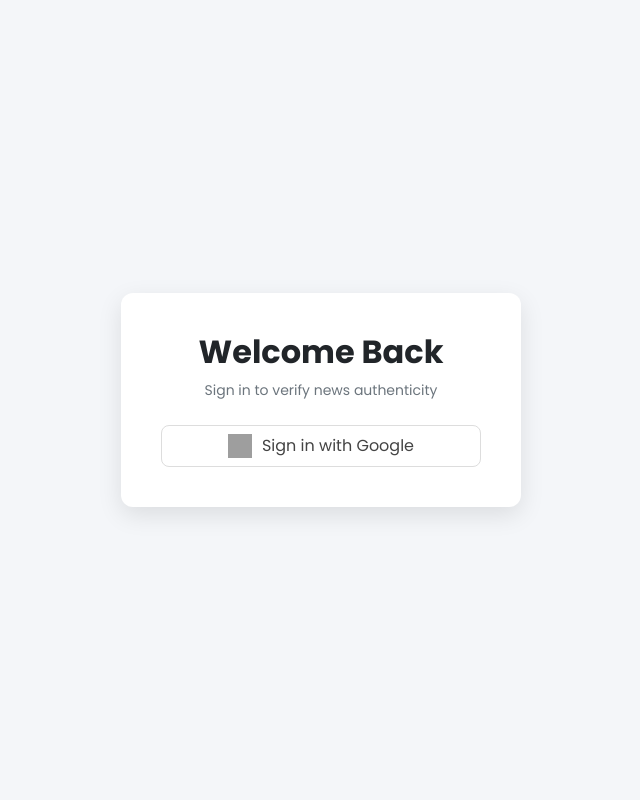
After one commit to TheSangamX/fake-news-major-project, a Flask app: page /login in a window 1280 px wide. The commit adds this page. Shown: the whole page, without its empty margins (319-959 px from the left). Run offline with Flask 3, Linux system fonts and the light colour scheme; parts of the project's set-up code (start-up, migrations or seed data) failed here and were passed over; some libraries are stand-ins or nearby versions; grey boxes are pictures that could not be loaded.

Commit message:
Add Supabase Google Authentication

```diff
--- a/app.py
+++ b/app.py
@@ -14,7 +14,7 @@ model = pickle.load(open('model2.pkl', 'rb'))
 gc.collect()
 tfidfvect = pickle.load(open('tfidfvect2.pkl', 'rb'))
 gc.collect()
-# Monkey-patch variables for sklearn 1.8 compatibility for models saved in older versions
+
 try:
     tfidfvect._tfidf.idf_ = tfidfvect._tfidf._idf_diag.diagonal()
     tfidfvect._tfidf._n_features_out = len(tfidfvect.vocabulary_)
@@ -26,6 +26,10 @@ except Exception:
 @app.route('/', methods=['GET'])
 def home():
     return render_template('index.html')
+
+@app.route('/login', methods=['GET'])
+def login():
+    return render_template('login.html')
 
 def predict(text):
     review = re.sub('[^a-zA-Z]', ' ', text)
--- /dev/null
+++ b/templates/login.html
@@ -0,0 +1,83 @@
+<!DOCTYPE html>
+<html>
+<head>
+    <title>Login - Fake News Prediction</title>
+    <meta charset="utf-8">
+    <meta http-equiv="X-UA-Compatible" content="IE=edge">
+    <link rel="icon" type="image/png" href="{{ url_for('static', filename='fake-news.png') }}">
+    <link href="https://cdn.jsdelivr.net/npm/bootstrap@5.0.2/dist/css/bootstrap.min.css" rel="stylesheet"
+          integrity="sha384-EVSTQN3/azprG1Anm3QDgpJLIm9Nao0Yz1ztcQTwFspd3yD65VohhpuuCOmLASjC" crossorigin="anonymous">
+    <link href="https://fonts.googleapis.com/css2?family=Poppins:wght@300;400;600;700&display=swap" rel="stylesheet">
+    <style>
+        body {
+            font-family: 'Poppins', sans-serif;
+            background-color: #f4f6f9;
+            display: flex;
+            align-items: center;
+            justify-content: center;
+            height: 100vh;
+            margin: 0;
+        }
+        .login-card {
+            background: white;
+            padding: 40px;
+            border-radius: 12px;
+            box-shadow: 0 8px 24px rgba(0,0,0,0.1);
+            text-align: center;
+            max-width: 400px;
+            width: 100%;
+        }
+        .google-btn {
+            background-color: #ffffff;
+            color: #444;
+            border: 1px solid #ddd;
+            border-radius: 8px;
+            transition: all 0.2s ease;
+        }
+        .google-btn:hover {
+            background-color: #f8f9fa;
+            border-color: #ccc;
+            box-shadow: 0 2px 4px rgba(0,0,0,0.05);
+        }
+    </style>
+    <!-- Supabase JS Library -->
+    <script src="https://cdn.jsdelivr.net/npm/@supabase/supabase-js@2"></script>
+</head>
+<body>
+    <div class="login-card">
+        <h2 class="fw-bold mb-2">Welcome Back</h2>
+        <p class="text-muted mb-4 small">Sign in to verify news authenticity</p>
+
+        <button id="google-login-btn" class="btn google-btn w-100 py-2 fw-semibold d-flex align-items-center justify-content-center">
+            <img src="https://img.icons8.com/color/48/000000/google-logo.png" alt="Google" style="width: 24px; height: 24px; margin-right: 10px;">
+            Sign in with Google
+        </button>
+    </div>
+
+    <script>
+        // Initialize Supabase Setup
+        const SUPABASE_URL = 'https://mpbtxrmzidbagwzwfwgo.supabase.co';
+        const SUPABASE_ANON_KEY = 'eyJhbGciOiJIUzI1NiIsInR5cCI6IkpXVCJ9.eyJpc3MiOiJzdXBhYmFzZSIsInJlZiI6Im1wYnR4cm16aWRiYWd3endmd2dvIiwicm9sZSI6ImFub24iLCJpYXQiOjE3NzY4Nzg5NTIsImV4cCI6MjA5MjQ1NDk1Mn0.Q7d0sA5pbD7r-fSiGMZ5sbPEP_5RFaZog6W7DhQPT8A';
+        const supabase = window.supabase.createClient(SUPABASE_URL, SUPABASE_ANON_KEY);
+
+        // Redirect if already logged in!
+        async function checkSession() {
+            const { data, error } = await supabase.auth.getSession();
+            if (data.session) {
+                window.location.href = '/';
+            }
+        }
+        checkSession();
+
+        // Handle Google Login Click Event
+        document.getElementById('google-login-btn').addEventListener('click', async () => {
+            const { data, error } = await supabase.auth.signInWithOAuth({
+                provider: 'google',
+            });
+            if (error) {
+                alert('Error logging in: ' + error.message);
+            }
+        });
+    </script>
+</body>
+</html>
```
Also changed, not shown: Training_Code.py (added, +38 -0 lines), templates/index.html (+41 -0 lines), images/fake-news.png (added).
